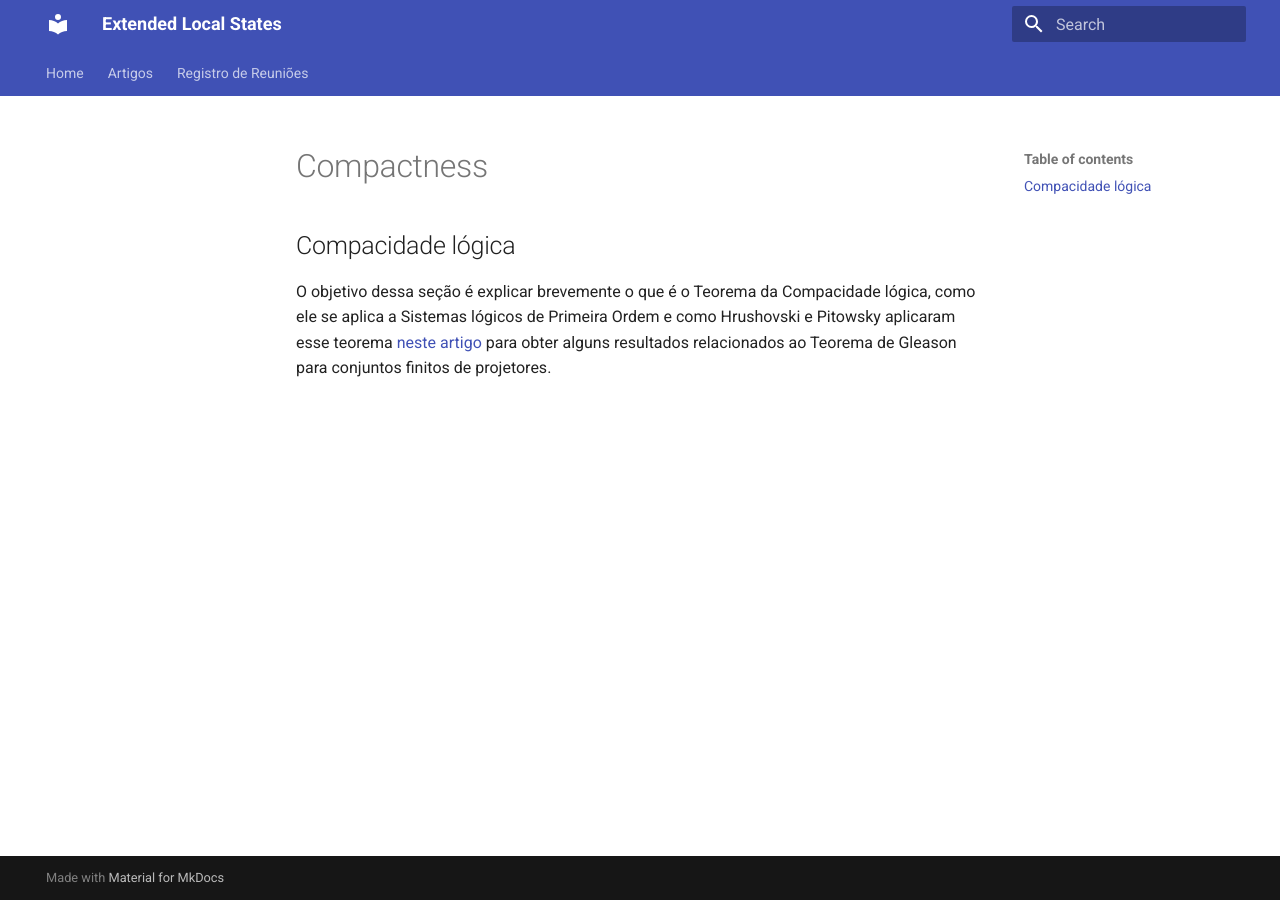
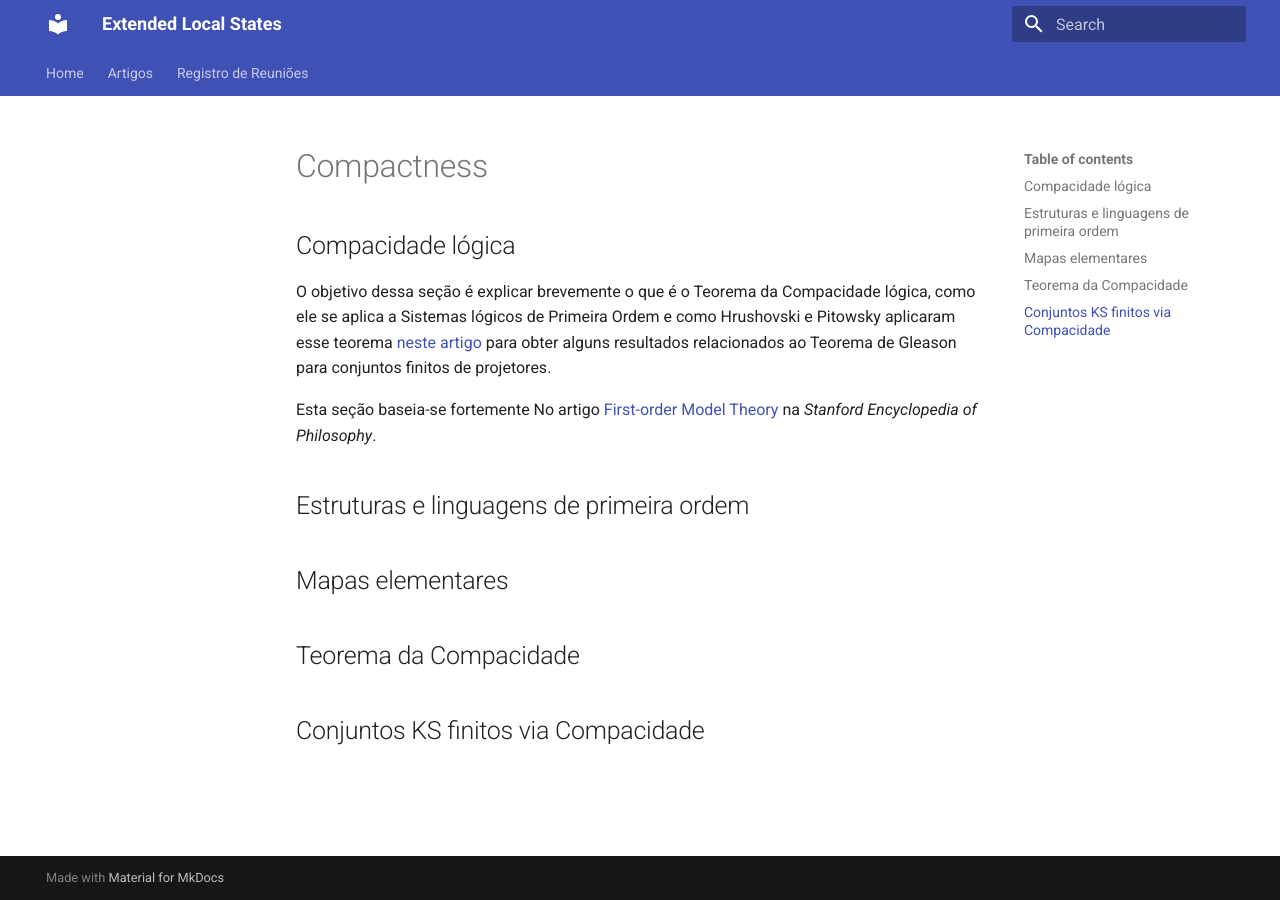
Before and after one commit to ruffolo14/LocalStates, an MkDocs documentation site: the page built from docs/compactness.md, in a window 1280 px wide. Built offline with MkDocs 1.6.1 and Material for MkDocs 9.7.7, drawn with Linux system fonts in a browser that asks for light colours.

Commit message:
Update compactness.md

```diff
--- a/docs/compactness.md
+++ b/docs/compactness.md
@@ -1,3 +1,13 @@
 ## Compacidade lógica
 
 O objetivo dessa seção é explicar brevemente o que é o Teorema da Compacidade lógica, como ele se aplica a Sistemas lógicos de Primeira Ordem e como Hrushovski e Pitowsky aplicaram esse teorema [neste artigo](docs/hrushovski2004generalizations) para obter alguns resultados relacionados ao Teorema de Gleason para conjuntos finitos de projetores.
+
+Esta seção baseia-se fortemente No artigo [First-order Model Theory](https://plato.stanford.edu/entries/modeltheory-fo/#Thms) na *Stanford Encyclopedia of Philosophy*.
+
+## Estruturas e linguagens de primeira ordem
+
+## Mapas elementares
+
+## Teorema da Compacidade
+
+## Conjuntos KS finitos via Compacidade
```
